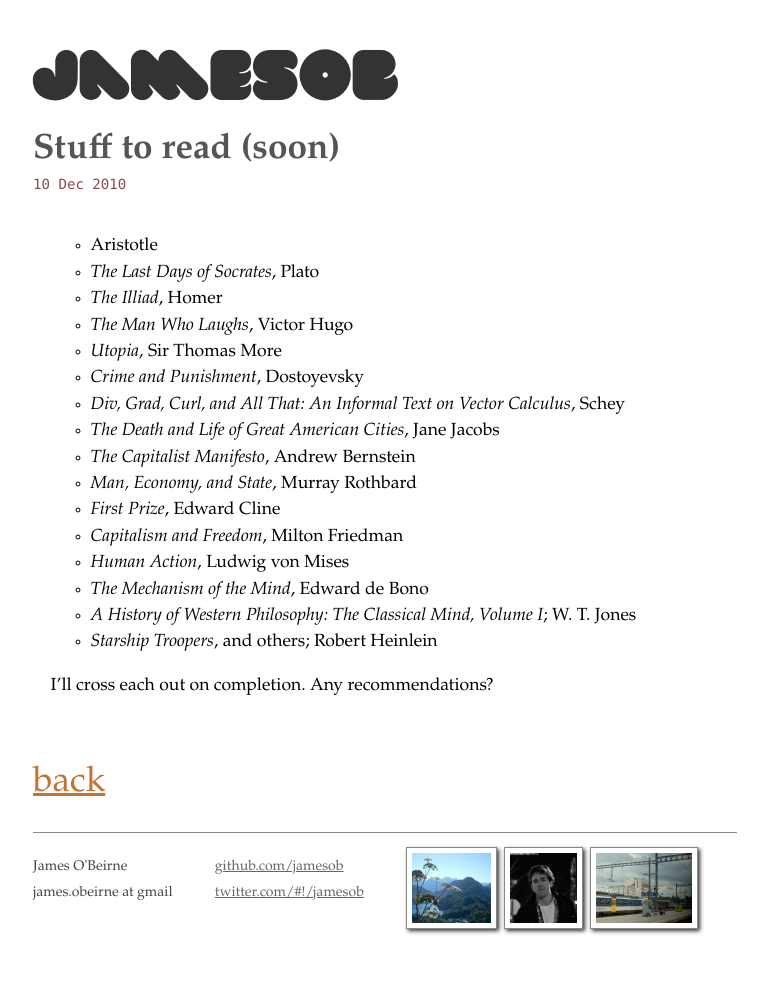
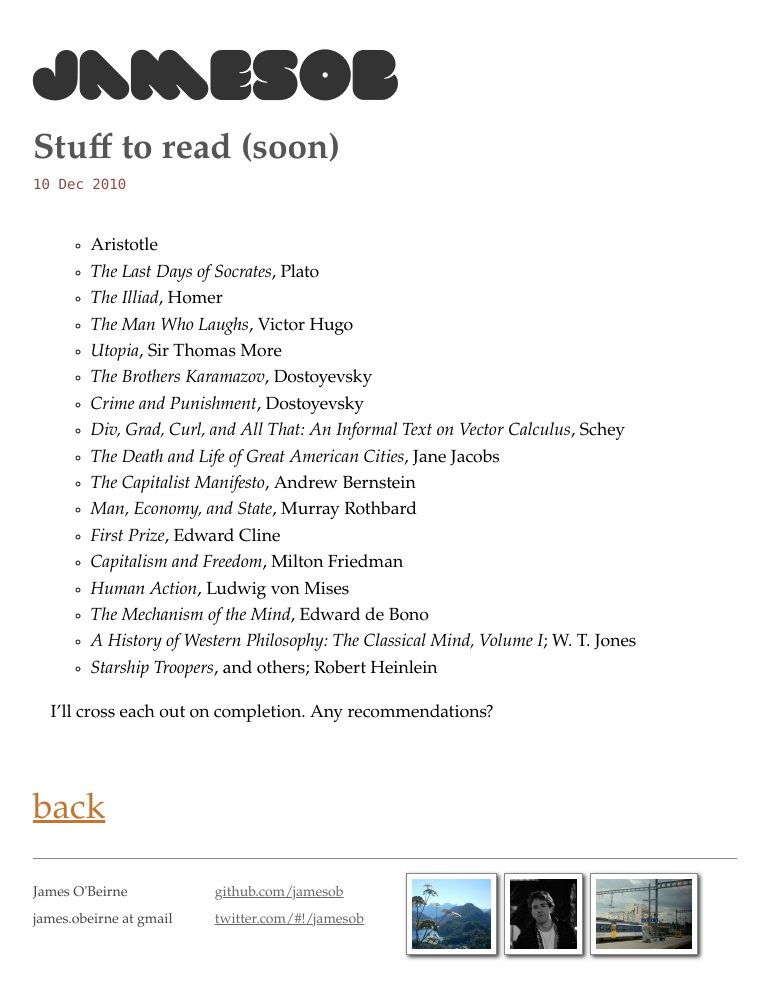
Before and after one commit to jamesob/jamesob.github.io, a Jekyll site: the page built from _posts/2010-12-10-books-to-read.md, in a window 1280 px wide. Shown: the whole page, without its empty margins (255-1023 px from the left). Built offline with Jekyll 4.4.1, drawn with Linux system fonts in a browser that asks for light colours; comment, search, counter and statistics services are not loaded; before the commit the page ends 957 px from its top, so only the background shows below that.

Commit message:
Added Brothers Karamzov

```diff
--- a/_posts/2010-12-10-books-to-read.md
+++ b/_posts/2010-12-10-books-to-read.md
@@ -8,6 +8,7 @@ title: Stuff to read (soon)
 *  *The Illiad*, Homer
 *  *The Man Who Laughs*, Victor Hugo
 *  *Utopia*, Sir Thomas More
+*  *The Brothers Karamazov*, Dostoyevsky
 *  *Crime and Punishment*, Dostoyevsky
 *  *Div, Grad, Curl, and All That: An Informal Text on Vector Calculus*, Schey
 *  *The Death and Life of Great American Cities*, Jane Jacobs
```
